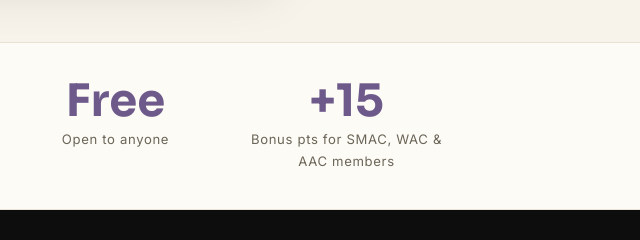
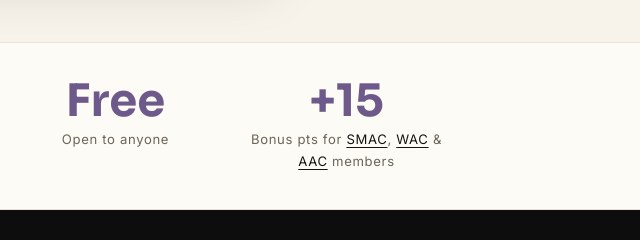
Before and after one commit to templetonimage/theaccountabilityco, a plain HTML site: page sprint/index.html in a window 1280 px wide. Shown: the part 1080-1320 px from the top of the page, 640-1280 px from the left. Drawn offline with nearby package versions, Linux system fonts and the light colour scheme.

Commit message:
Sprint only: link SMAC/WAC/AAC in the +15 stat; revert homepage change
Co-Authored-By: Claude Opus 5.5 <noreply@anthropic.com>
Claude-Session: https://claude.ai/code/session_01Dx4YVXquAUYqg2sUTBu6W5

```diff
--- a/sprint/index.html
+++ b/sprint/index.html
@@ -113,6 +113,8 @@
     .stat-bar-inner { max-width: 900px; margin: 0 auto; display: grid; grid-template-columns: repeat(auto-fit, minmax(160px, 1fr)); gap: 24px; text-align: center; }
     .stat-num { font-family: 'Sora', sans-serif; font-weight: 700; font-size: 2.8rem; color: var(--accent); line-height: 1; display: block; }
     .stat-label { font-size: .82rem; color: var(--ink-muted); letter-spacing: .05em; margin-top: 6px; }
+    .stat-label a { color: var(--ink); text-decoration: underline; text-underline-offset: 3px; }
+    .stat-label a:hover { color: var(--accent); }
 
     /* SECTIONS */
     .section { padding: 88px 24px; }
@@ -296,7 +298,7 @@
     <div><span class="stat-num count-num" data-count="4">4</span><div class="stat-label">Weeks in December</div></div>
     <div><span class="stat-num count-num" data-count="4">4</span><div class="stat-label">New systems you'll own</div></div>
     <div><span class="stat-num">Free</span><div class="stat-label">Open to anyone</div></div>
-    <div><span class="stat-num">+15</span><div class="stat-label">Bonus pts for SMAC, WAC &amp; AAC members</div></div>
+    <div><span class="stat-num">+15</span><div class="stat-label">Bonus pts for <a href="https://joinsmac.com" target="_blank" rel="noopener">SMAC</a>, <a href="https://joinwac.com" target="_blank" rel="noopener">WAC</a> &amp; <a href="https://jointheaac.com" target="_blank" rel="noopener">AAC</a> members</div></div>
   </div>
 </div>
 
```
Also changed, not shown: index.html (+1 -3 lines).
